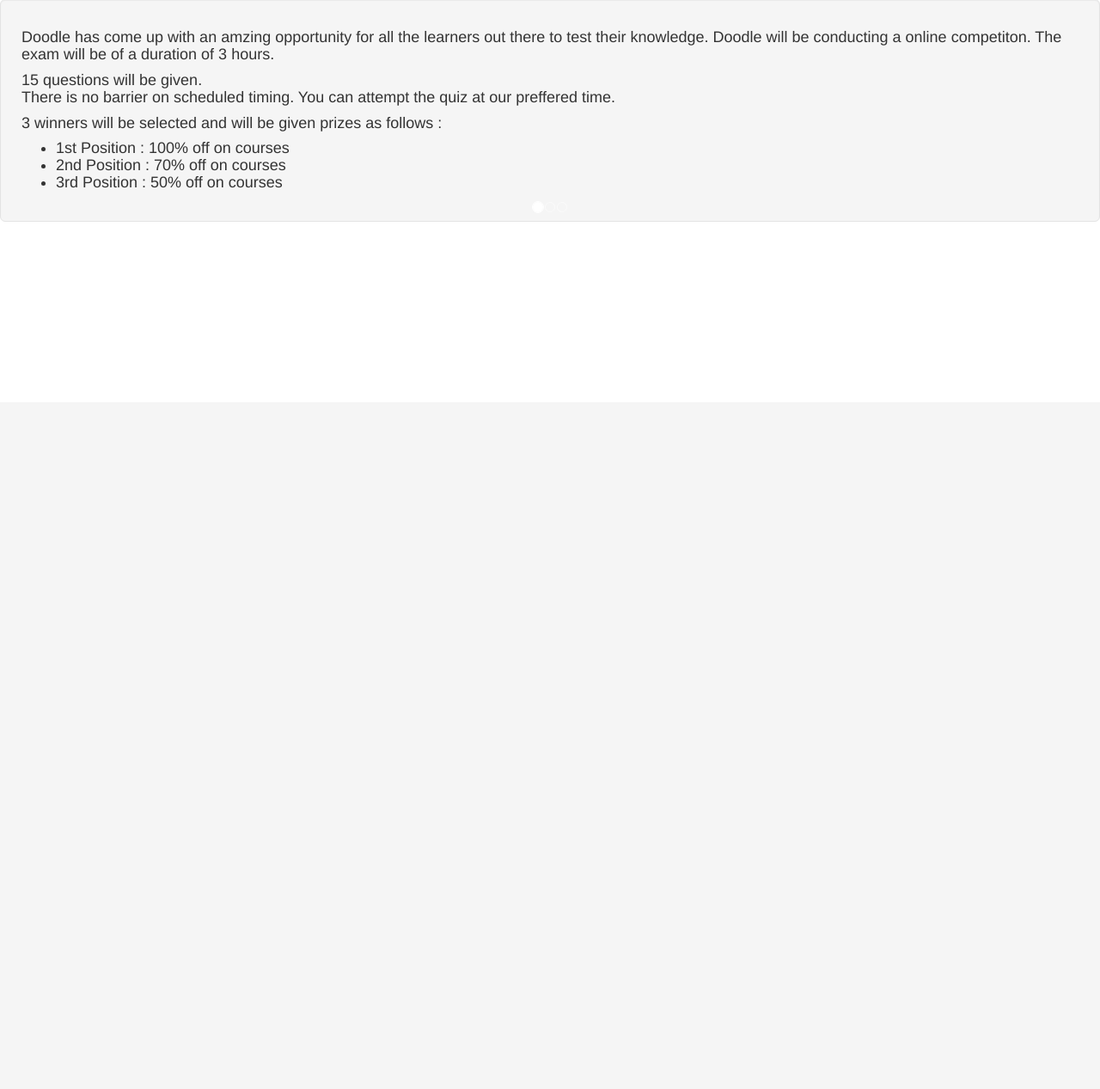
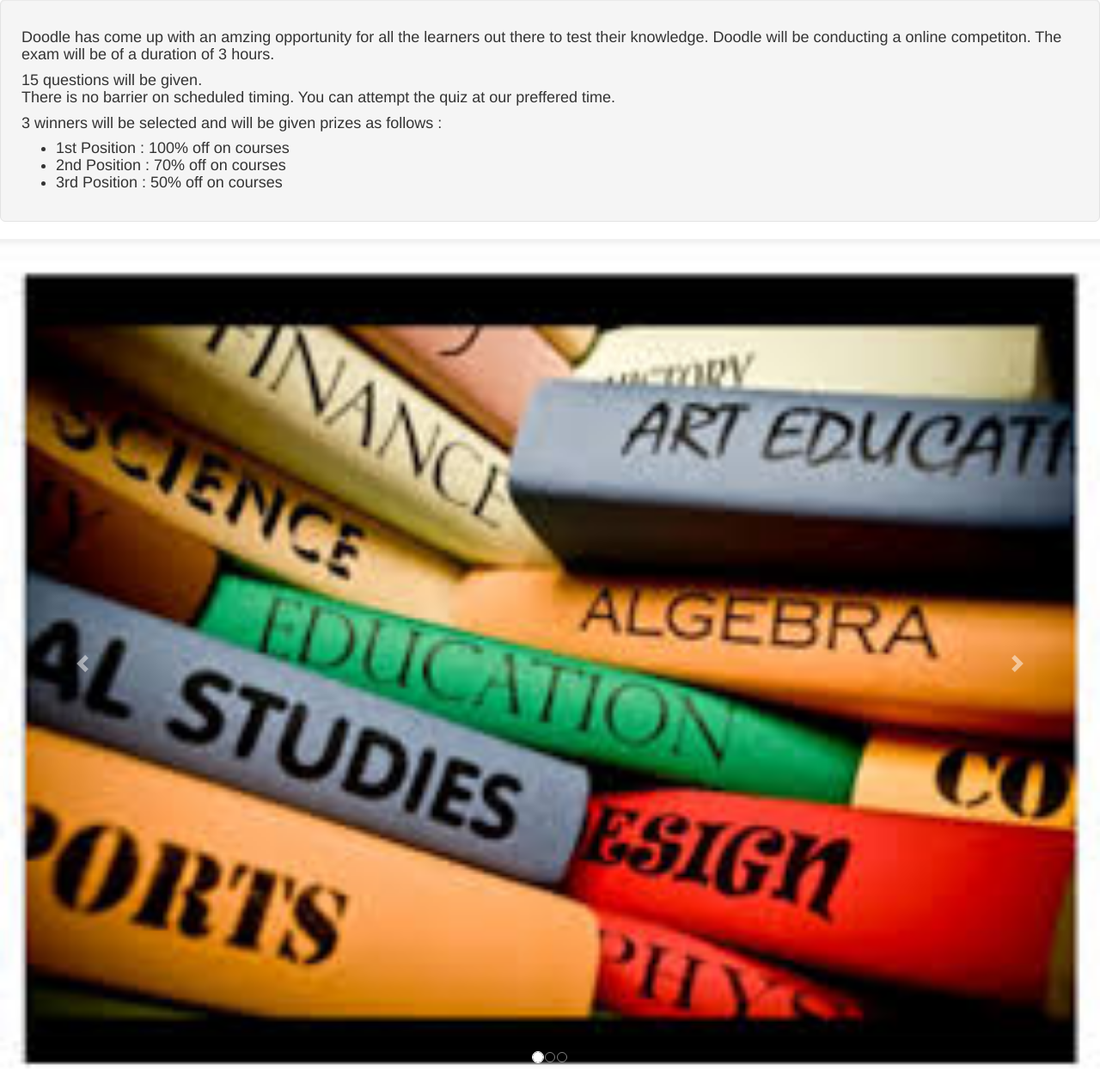
Before and after one commit to JayRawlani/WT_ass5, a PHP site: page / in a window 1280 px wide. Shown: the part 332-1599 px from the top of the page at 86% size. Before the commit the page ends 590 px from the top, so only its background shows below. Run offline with PHP 8.4, Linux system fonts and the light colour scheme; some libraries are stand-ins or nearby versions.

Commit message:
Update index.php

```diff
--- a/index.php
+++ b/index.php
@@ -38,6 +38,10 @@
             #demo1{
                 margin-top: 50px;
             }
+            .carousel-inner img {
+                width: 100%;
+                height: 100%;
+            }
             #home{
                 width: 100%;
                 margin: 0px auto;
@@ -76,9 +80,9 @@
             </button>
             <div class="collapse navbar-collapse" id="collapsibleNavbar">
               <ul class="nav navbar-nav nav-pills" role="tablist">
-                <li class="nav-item"><a class="nav-link active" data-toggle="pill" href="#" onclick="initial()">Home</a></li>
-                <li class="nav-item"><a class="nav-link" data-toggle="pill" href="#" onclick="initial1()">Register Form</a></li>
-                <li class="nav-item"><a class="nav-link" id="ii2" data-toggle="pill" href="#" onclick="initial2()">Registrant list</a></li>
+                <li class="nav-item"><a class="nav-link active" data-toggle="pill" href="#home" onclick="initial()">Home</a></li>
+                <li class="nav-item"><a class="nav-link" data-toggle="pill" href="#register_form" onclick="initial1()">Register Form</a></li>
+                <li class="nav-item"><a class="nav-link" id="ii2" data-toggle="pill" href="#registrant_list" onclick="initial2()">Registrant list</a></li>
               </ul>
             </div>
           </nav>
@@ -119,6 +123,19 @@
                   <li data-target="#demo" data-slide-to="1"></li>
                   <li data-target="#demo" data-slide-to="2"></li>
                 </ul>
+
+                <!-- The slideshow -->
+                <div class="carousel-inner">
+                  <div class="carousel-item active">
+                    <img src="1.jpg" alt="Los Angeles" width="50%" height="50%">
+                  </div>
+                  <div class="carousel-item">
+                    <img src="2.jpg" alt="Chicago" width="50%" height="50%">
+                  </div>
+                  <div class="carousel-item">
+                    <img src="3.jpg" alt="New York" width="50%" height="50%">
+                  </div>
+                </div>
 
                 <!-- Left and right controls -->
                 <a class="carousel-control-prev" href="#demo" data-slide="prev">
```
